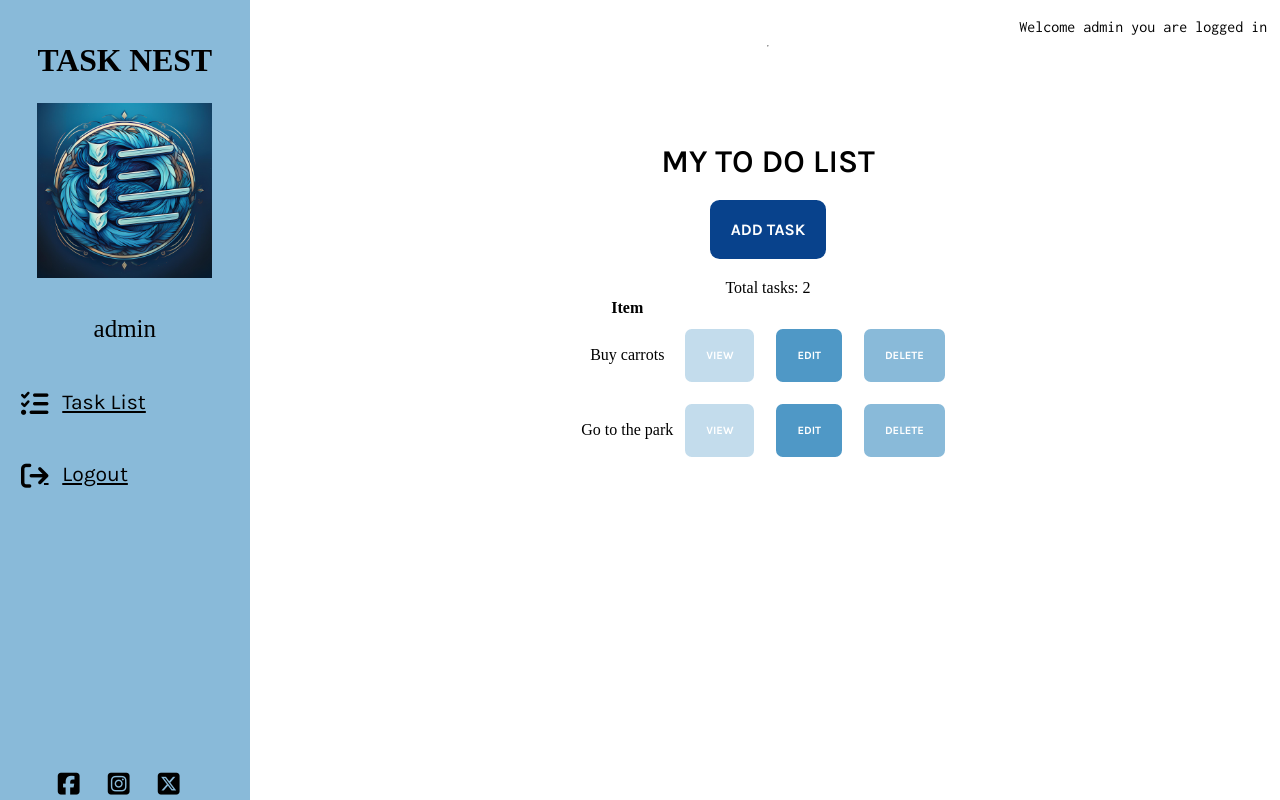
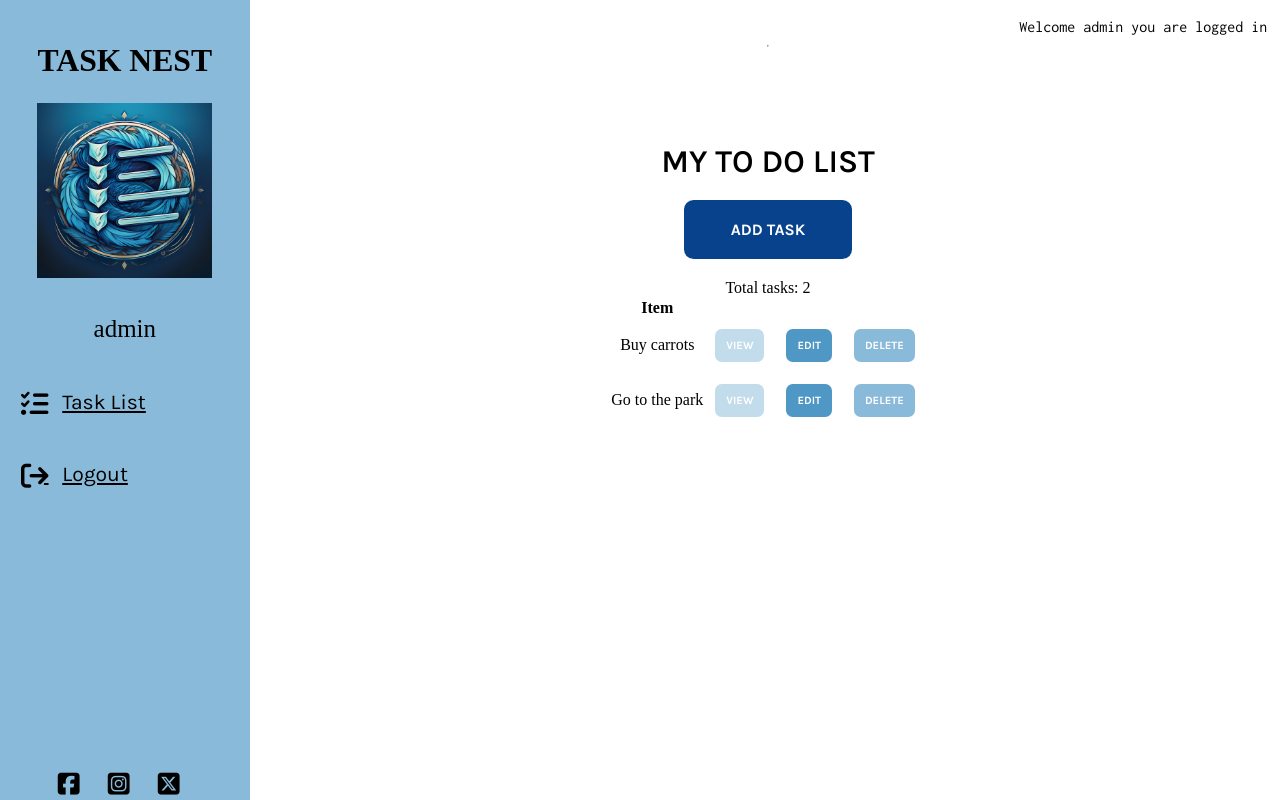
Before and after one commit to alexcurnow96/Task-Nest-Project, a Django app: page /tasks in a window 1280 px wide. Run offline with Django 4.2, Linux system fonts and the light colour scheme; a user stored in the database is signed in; data comes from the database, SQL or seed files in the repository; some libraries are stand-ins or nearby versions.

Commit message:
FIX: fixed errors with button and a-tags

```diff
--- a/static/css/style.css
+++ b/static/css/style.css
@@ -231,12 +231,10 @@ h2 a {
   text-transform: uppercase;
   font-family: "Karla", sans-serif;
   font-weight: 700;
+  color: white;
+  text-decoration: none;
 }
 
-.btn a {
-  text-decoration: none;
-  color: white;
-}
 
 /* ----------------------- INDEX PAGE ----------------------- */
 
--- a/todo/templates/todo/task_form.html
+++ b/todo/templates/todo/task_form.html
@@ -7,7 +7,7 @@
     <h3 class="main-title heading"> Task Form</h3>
 
     <!-- Button to go back to the task list -->
-    <button class="btn"><a href="{% url 'task_list' %}">Go back</a></button>
+    <a class="btn" href="{% url 'task_list' %}">Go back</a>
 
     <!-- Form for creating or editing a task -->
     <form method="POST" action="">
--- a/todo/templates/todo/task_list.html
+++ b/todo/templates/todo/task_list.html
@@ -26,7 +26,7 @@
     <h1 class="main-title heading">My To Do List</h1>
 
     <!-- Button to add a new task -->
-    <button class="btn btn-task"><a href="{% url 'task_create' %}">Add Task</a></button>
+    <a class="btn" href="{% url 'task_create' %}">Add Task</a>
 
     <!-- Display a total number of tasks -->
     <p>Total tasks: {{ tasks.count }}</p>
@@ -42,13 +42,13 @@
             <!-- Task title with completed class if task is completed -->
             <td><span class="task-title {% if task.completed %}completed{% endif %}">{{task.title}}</span></td>
             <!-- View task button -->
-            <td><button class="btn btn-task-sm btn-view hoverable" data-popup="View your task and leave a comment"><a class="hoverable" data-popup="View your task and leave a comment" href="{% url 'task_detail' task.id %}">View</a></button>
+            <td><a class="hoverable btn btn-task-sm btn-view" data-popup="View your task and leave a comment" href="{% url 'task_detail' task.id %}">View</a>
             </td>
             <!-- Edit task button -->
-            <td><button class="btn btn-task-sm btn-edit hoverable" data-popup="Edit your task and mark as completed"><a class="hoverable" data-popup="Edit your task and mark as completed" href="{% url 'task_update' task.pk %}">Edit</a></button>
+            <td><a class="hoverable btn btn-task-sm btn-edit" data-popup="Edit your task and mark as completed" href="{% url 'task_update' task.pk %}">Edit</a>
             </td>
             <!-- Delete task button -->
-            <td><button class="btn btn-task-sm btn-delete hoverable" data-popup="Delete your task from your list"><a class="hoverable" data-popup="Delete your task from your list" href="{% url 'task_delete' task.pk %}">Delete</a></button>
+            <td><a class="hoverable btn btn-task-sm btn-delete" data-popup="Delete your task from your list" href="{% url 'task_delete' task.pk %}">Delete</a>
             </td>
         </tr>
 
```
Also changed, not shown: todo/templates/todo/index.html (+7 -9 lines).
